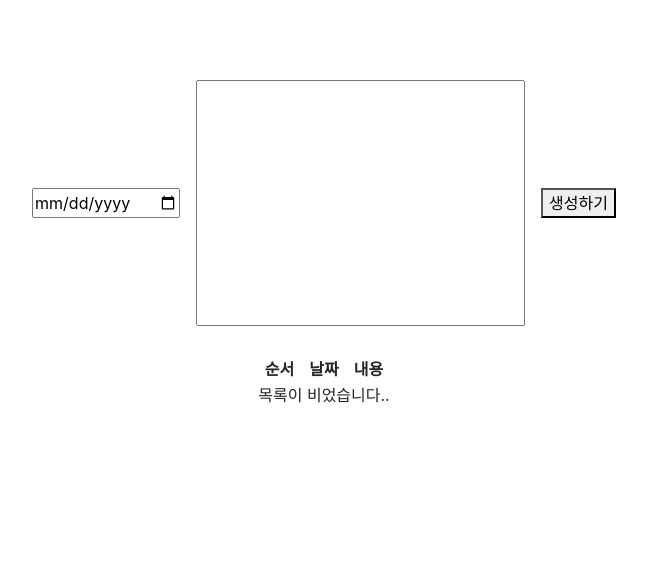
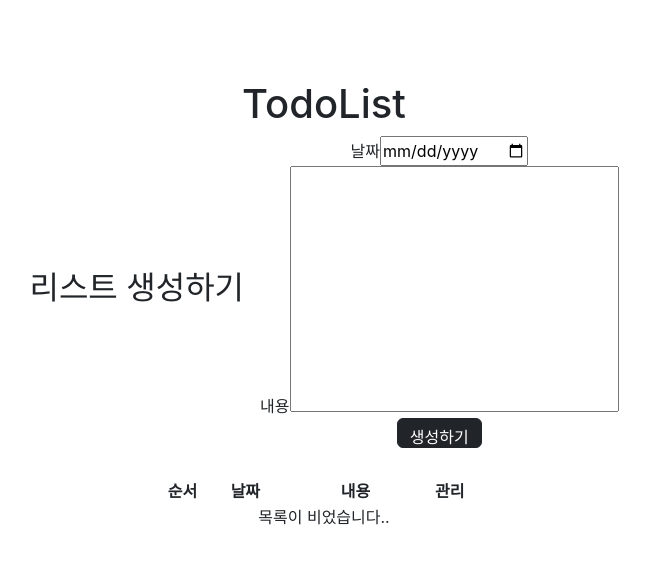
Before and after one commit to kanghunK/todolist_redux, a React (Create React App) app: page / in a window 1280 px wide. Shown: the top 564 px of the page, without its empty margins (316-966 px from the left). Built offline with nearby package versions, Linux system fonts and the light colour scheme.

Commit message:
Modify: 생성 및 삭제 시 로딩 화면 표시, dispatch deleteList 추가

```diff
--- a/src/features/todolist/TodoList.tsx
+++ b/src/features/todolist/TodoList.tsx
@@ -1,27 +1,31 @@
-import { useRef, useState, useEffect } from "react";
+import { useRef, useState } from "react";
 import styles from "./css/todoList.module.css";
 import { useDispatch, useSelector } from "react-redux";
 import {
-  Content,
+  addList,
   addListAsync,
+  deleteList,
   deleteListAsync,
   todoListState,
 } from "./todoListSlice";
 import { AppDispatch } from "../../app/store";
-import { Spinner } from "react-bootstrap";
+import { Button, Spinner } from "react-bootstrap";
+import { useMediaQuery } from "react-responsive";
 
 const TodoList = () => {
-  const { workState, workType, dataList, listNumber } = useSelector(
+  const { workDate, workState, workType, dataList, listNumber } = useSelector(
     (state: todoListState) => state
   );
   const dispatch = useDispatch<AppDispatch>();
+  const isBigScreen = useMediaQuery({ query: "(min-width: 820px)" });
 
+  const [title, setTitle] = useState("생성하기");
   const dateRef = useRef<HTMLInputElement>(null);
   const contentRef = useRef<HTMLTextAreaElement>(null);
 
   const createList = async () => {
     const dateString = dateRef.current?.value;
-    const contentString = contentRef.current!.value;
+    const contentString = contentRef.current?.value;
 
     if (!dateString) {
       alert("날짜를 선택하세요");
@@ -36,72 +40,148 @@ const TodoList = () => {
       return;
     }
 
+    await dispatch(addList());
     await dispatch(addListAsync({ date: dateString, content: contentString }));
+    dateRef.current.value = "";
+    contentRef.current.value = "";
   };
 
   const deleteContent =
-    (order: number) => async (e: React.MouseEvent<HTMLButtonElement>) => {
+    (order?: number) => async (e: React.MouseEvent<HTMLButtonElement>) => {
+      console.log(order);
+      if (order === undefined) return;
+      await dispatch(deleteList({ order }));
       await dispatch(deleteListAsync(order));
+    };
+
+  // 수정하기를 했을 때 수정하는 모달 화면이 떠야 한다. title을 변경할 예정
+  const editContent =
+    (order?: number) => async (e: React.MouseEvent<HTMLButtonElement>) => {
+      setTitle("수정하기");
     };
 
   return (
     <div className={styles.container}>
+      <h1>TodoList</h1>
       <div className={styles.generator}>
-        <input type="date" className={styles.select_date} ref={dateRef} />
+        <div className={styles.generator_header}>
+          <h2>리스트 생성하기</h2>
+          {workType === "add" && workState === "loading" && (
+            <Spinner
+              animation="border"
+              className={styles.generator_loading}
+              role="status"
+            >
+              <span className="visually-hidden">Loading...</span>
+            </Spinner>
+          )}
+        </div>
+        <div className={styles.generator_content}>
+          <div>
+            <label htmlFor="date">날짜</label>
+            <input
+              type="date"
+              id="date"
+              className={styles.select_date}
+              ref={dateRef}
+            />
+          </div>
+          <div>
+            <label htmlFor="content">내용</label>
             <textarea
               name="text_content"
+              id="content"
               className={styles.text_content}
               cols={30}
               rows={10}
               ref={contentRef}
             ></textarea>
-        <button
+          </div>
+          <div className={styles.btn_wrapper}>
+            <Button
               type="button"
+              variant="dark"
               className={styles.create_btn}
               onClick={createList}
             >
               생성하기
-        </button>
-        {workType === "add" && workState === "loading" && (
-          <Spinner animation="border" role="status">
+            </Button>
+          </div>
+        </div>
+      </div>
+      <table className={styles["rwd-table"]}>
+        <colgroup>
+          {isBigScreen ? (
+            <>
+              <col width={"10%"} />
+              <col width={"30%"} />
+              <col width={"40%"} />
+              <col width={"20%"} />
+            </>
+          ) : (
+            <>
+              <col width={"60%"} />
+              <col width={"40%"} />
+            </>
+          )}
+        </colgroup>
+        {isBigScreen && (
+          <thead>
+            <tr>
+              <th scope="col">순서</th>
+              <th scope="col">날짜</th>
+              <th scope="col">내용</th>
+              <th scope="col">관리</th>
+            </tr>
+          </thead>
+        )}
+        <tbody>
+          {dataList.length !== 0 ? (
+            <>
+              {dataList.map((listData, i) => (
+                <tr key={`${listData.order}`}>
+                  <td data-th="순서" className={styles.v_td}>
+                    {i + 1}
+                  </td>
+                  <td data-th="날짜" className={styles.v_td}>
+                    {listData.date}
+                  </td>
+                  <td
+                    data-th="내용"
+                    className={`${styles.v_td} ${styles.last}`}
+                  >
+                    {listData.content}
+                  </td>
+                  <td className={styles.manage_btn}>
+                    {workDate?.order === listData.order &&
+                      workType === "delete" &&
+                      workState === "loading" && (
+                        <Spinner
+                          animation="border"
+                          className={styles.generator_loading}
+                          role="status"
+                        >
                           <span className="visually-hidden">Loading...</span>
                         </Spinner>
                       )}
-      </div>
-      <table>
-        <colgroup>
-          <col span={1} />
-          <col span={2} />
-          <col span={8} />
-        </colgroup>
-        <thead>
-          <tr>
-            <th scope="col">
-              {workType === "add" && workState === "loading" && (
-                <Spinner animation="border" role="status">
-                  <span className="visually-hidden">Loading...</span>
-                </Spinner>
-              )}
-              순서
-            </th>
-            <th scope="col">날짜</th>
-            <th scope="col">내용</th>
-          </tr>
-        </thead>
-        <tbody>
-          {dataList.length !== 0 ? (
-            dataList.map((listData, i) => (
-              <tr key={`${i}+${listData.content}`}>
-                <th>{i + 1}</th>
-                <td>{listData.date}</td>
-                <td>
-                  {listData.content}
-                  <button type="button" onClick={deleteContent(listData.order)}>
+                    <Button
+                      type="button"
+                      variant="primary"
+                      onClick={editContent(listData.order)}
+                    >
+                      수정
+                    </Button>
+                    <Button
+                      type="button"
+                      variant="danger"
+                      onClick={deleteContent(listData.order)}
+                    >
                       X
-                  </button>
+                    </Button>
                   </td>
                 </tr>
-            ))
+              ))}
+            </>
           ) : (
             <tr>
               <td colSpan={10}>목록이 비었습니다..</td>
```
Lines whose indentation alone changed are shown as unchanged.
